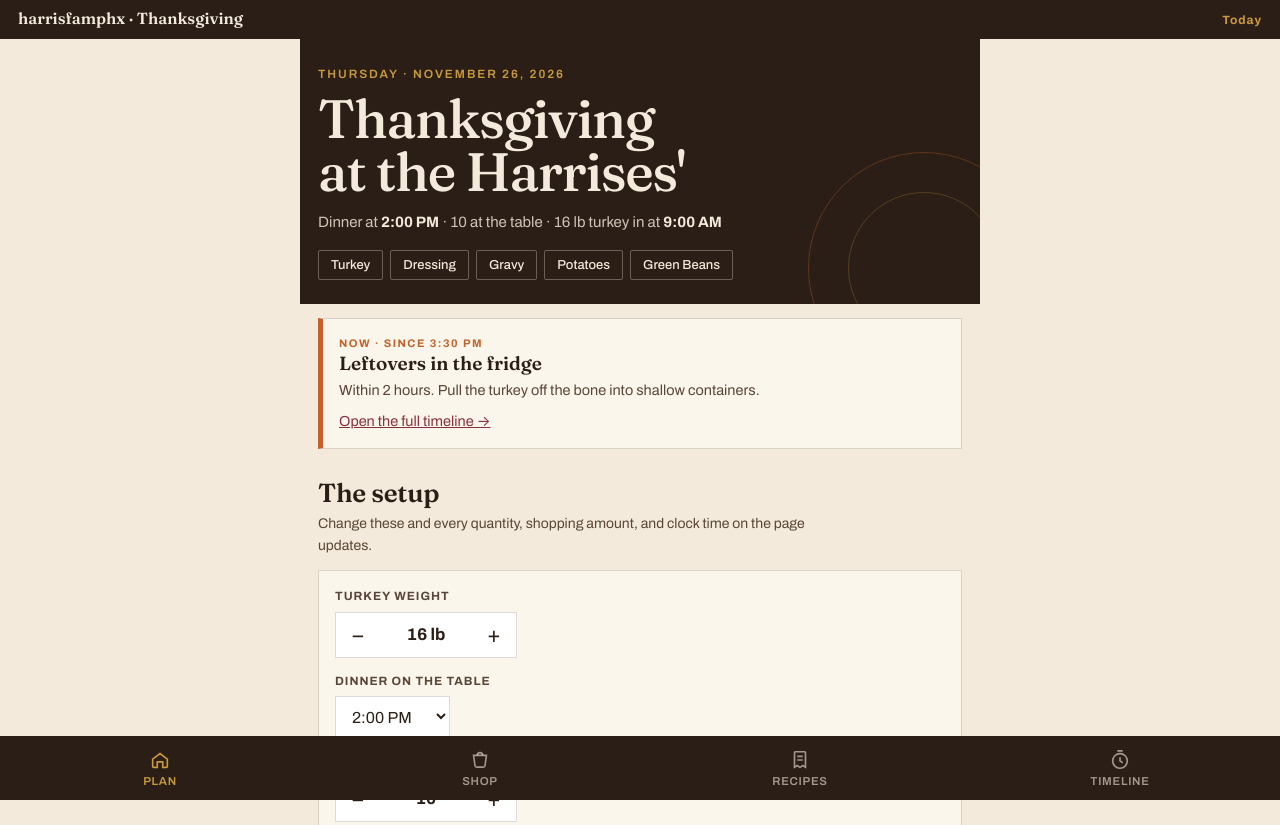
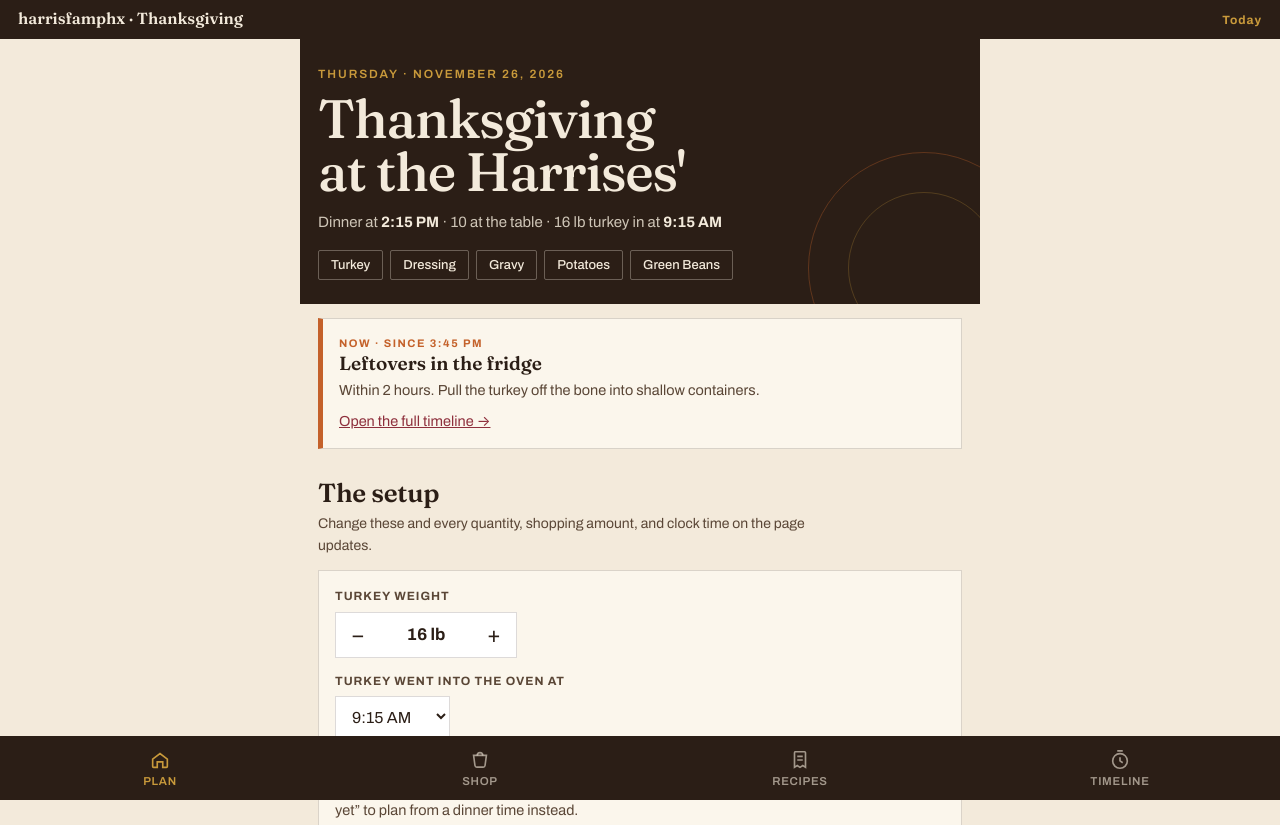
Before and after one commit to drewharrisus-coder/harrisfamphx, a plain HTML site: page thanksgiving/index.html in a window 1280 px wide. Shown: the top 825 px of the page. Drawn offline with Linux system fonts and the light colour scheme.

Commit message:
Thanksgiving: anchor day-of timeline to turkey in at 9:15 AM
Adds a 'Turkey went into the oven at' setting; when set, dinner and all Thursday steps are calculated from it.

Co-Authored-By: Claude Opus 5.5 <noreply@anthropic.com>
Claude-Session: https://claude.ai/code/session_01JFyV362BxFqqwFPec9wUGk

```diff
--- a/thanksgiving/index.html
+++ b/thanksgiving/index.html
@@ -207,7 +207,8 @@ select{font-family:inherit;font-size:16px;padding:10px 12px;border:1px solid var
   <div class="card set">
     <div><label>Turkey weight</label>
       <div class="stepper"><button data-w="-1" aria-label="Lighter">−</button><output id="wOut"></output><button data-w="1" aria-label="Heavier">+</button></div></div>
-    <div><label for="dinnerSel">Dinner on the table</label><select id="dinnerSel"></select></div>
+    <div><label for="tinSel">Turkey went into the oven at</label><select id="tinSel"></select></div>
+    <div id="dinnerWrap"><label for="dinnerSel">Dinner on the table</label><select id="dinnerSel"></select><p class="sub" id="dinnerCalc" style="margin:6px 0 0"></p></div>
     <div><label>Guests (including us)</label>
       <div class="stepper"><button data-g="-1" aria-label="Fewer">−</button><output id="gOut"></output><button data-g="1" aria-label="More">+</button></div></div>
     <div><label>Dressing fat</label><div class="seg" id="fatSeg"><button data-fat="butter">Butter</button><button data-fat="bacon">Bacon</button></div></div>
@@ -281,7 +282,7 @@ function load(k,d){try{var v=localStorage.getItem(k);return v?JSON.parse(v):d}ca
 function save(k,v){try{localStorage.setItem(k,JSON.stringify(v))}catch(e){}}
 
 var S=load('tg26',null)||{};
-S.weight=S.weight||16; if(!S.v2){S.dinner=14*60;S.v2=1} S.dinner=S.dinner||14*60; S.guests=S.guests||10; S.fat=S.fat||'butter';
+S.weight=S.weight||16; if(!S.v2){S.dinner=14*60;S.v2=1} S.dinner=S.dinner||14*60; if(!S.v3){S.tin=9*60+15;S.v3=1} S.guests=S.guests||10; S.fat=S.fat||'butter';
 S.scale=S.scale||{}; S.touched=S.touched||{}; S.shop=S.shop||{}; S.steps=S.steps||{};
 S.trip=S.trip||'all'; S.hide=!!S.hide; S.recipe=S.recipe||'turkey';
 function persist(){save('tg26',S)}
@@ -304,7 +305,7 @@ function pl(n,s,p){return n===1?s:(p||s+'s')}
 function defScale(id){var g=S.guests;if(id==='mashed')return Math.max(1,Math.ceil(g/6*2)/2);if(id==='beans')return Math.max(1,Math.ceil(g/4*2)/2);if(id==='dressing')return g>12?1.5:1;return 1}
 function sc(id){return S.touched[id]?S.scale[id]:defScale(id)}
 function roast(){var w=S.weight;return {mid:Math.round(w*14),lo:Math.round(w*13),hi:Math.round(w*15)}}
-function T(){var D=S.dinner,R=roast().mid,out=D-75;return {D:D,out:out,in:Math.floor((out-R)/5)*5}}
+function T(){var R=roast().mid;if(S.tin){var o=S.tin+R;return {D:Math.round((o+75)/5)*5,out:o,in:S.tin,anchored:true}}var D=S.dinner,out=D-75;return {D:D,out:out,in:Math.floor((out-R)/5)*5}}
 function thawStart(){var hrs=S.weight/5*24+24;return new Date(new Date(2026,10,25,12,0).getTime()-hrs*3600e3)}
 
 /* ---------- recipes ---------- */
@@ -476,7 +477,7 @@ function thuSteps(){
    ['c1',t.in-60,'Turkey out of the fridge','Leave it on the counter about an hour to take the chill off. Take the herb butter out to soften too.','turkey',60],
    ['c2',t.in-45,'Preheat oven to 325°F','Set the rack so the bird sits in the middle of the oven.','oven'],
    ['c3',t.in-40,'Prep the bird','Pat it dry, then season and fill the cavity. Butter under the breast skin, tuck the wings, tie the legs, set it on the rack, and brush the outside with the rest of the butter.','turkey'],
-   ['c4',t.in,'Turkey in at 325°F','Budgeting '+dur(r.mid)+' (range '+dur(r.lo)+'–'+dur(r.hi)+' for '+w+' lb). The thermometer decides, not the clock.','turkey',r.mid],
+   ['c4',t.in,t.anchored?'Turkey went in at 325°F':'Turkey in at 325°F','Budgeting '+dur(r.mid)+' (range '+dur(r.lo)+'–'+dur(r.hi)+' for '+w+' lb). The thermometer decides, not the clock.','turkey',r.mid],
    ['c5',t.in+Math.round(r.mid/2),'Halfway check','Once the skin is golden, tent the breast loosely with foil.','turkey'],
    ['c6',D-165,'Start steaming the potatoes','Scrub and steam whole in a covered pot over about 1 inch of boiling water, 30–45 min, until very soft.','mashed',40],
    ['c7',D-160,'Dressing base','Melt the butter (or crisp the bacon), cook the chopped liver and heart 5 min, then add the onions and celery. Cover and steam about 15 min.','dressing',15],
@@ -507,7 +508,8 @@ function renderPlan(){
   var t=T(),r=roast(),ts=thawStart();
   $('wOut').textContent=S.weight+' lb';
   $('gOut').textContent=S.guests;
-  $('dinnerSel').value=S.dinner;
+  $('dinnerSel').value=S.dinner;$('tinSel').value=S.tin||'';
+  var tt0=T();$('dinnerSel').style.display=tt0.anchored?'none':'';$('dinnerCalc').innerHTML=tt0.anchored?'<strong style="color:var(--ink)">About '+clock(tt0.D)+'</strong>. Set by when the turkey went in. Switch the oven time to “Not in yet” to plan from a dinner time instead.':'';
   [].forEach.call($('fatSeg').children,function(b){b.classList.toggle('on',b.dataset.fat===S.fat)});
   $('heroMeta').innerHTML='Dinner at <strong>'+clock(t.D)+'</strong> · '+S.guests+' at the table · '+S.weight+' lb turkey in at <strong>'+clock(t.in)+'</strong>';
   $('heroMenu').innerHTML=R_().map(function(x){return '<button data-goto="'+x.id+'">'+esc(x.short)+'</button>'}).join('');
@@ -598,7 +600,7 @@ function renderTimeline(){
   });
   var st=thuSteps(),curK=null;
   if(isDay)st.forEach(function(s){if(s.t<=m)curK=s.k});
-  h+='<div class="day"><h3>Thanksgiving</h3><span class="dt">Thu Nov 26 · dinner '+clock(S.dinner)+'</span></div><ul class="tl">'+st.map(function(s){
+  h+='<div class="day"><h3>Thanksgiving</h3><span class="dt">Thu Nov 26 · dinner '+clock(T().D)+(T().anchored?' (turkey in at '+clock(T().in)+')':'')+'</span></div><ul class="tl">'+st.map(function(s){
     var on=!!S.steps[s.k];return '<li data-step="'+s.k+'" class="'+(on?'done':'')+(s.k===curK?' cur':'')+'"><div class="tm">'+clock(s.t)+'</div><div class="h">'+esc(s.h)+'<span class="dish d-'+s.dish+'">'+(s.dish==='mashed'?'potatoes':s.dish)+'</span></div><div class="b">'+esc(s.b)+
     (s.timer?'<button class="tbtn" data-timer="'+s.timer+'" data-label="'+esc(s.h)+'">⏱ '+dur(s.timer)+'</button>':'')+'</div></li>'}).join('')+'</ul>';
   $('timeline').innerHTML=h;
@@ -632,6 +634,8 @@ var tt;function toast(s){var el=$('toast');el.textContent=s;el.classList.add('on
 var dsel=$('dinnerSel');
 for(var mm=12*60;mm<=19*60;mm+=30){var o=document.createElement('option');o.value=mm;o.textContent=clock(mm);dsel.appendChild(o)}
 dsel.addEventListener('change',function(){S.dinner=+dsel.value;persist();renderAll()});
+var tsel=$('tinSel');(function(){var o=document.createElement('option');o.value='';o.textContent='Not in yet';tsel.appendChild(o);for(var m2=5*60;m2<=15*60;m2+=5){o=document.createElement('option');o.value=m2;o.textContent=clock(m2);tsel.appendChild(o)}})();
+tsel.addEventListener('change',function(){S.tin=tsel.value?+tsel.value:0;persist();renderAll()});
 
 function showTab(n){
   [].forEach.call(document.querySelectorAll('.panel'),function(p){p.classList.toggle('on',p.id==='p-'+n)});
```
